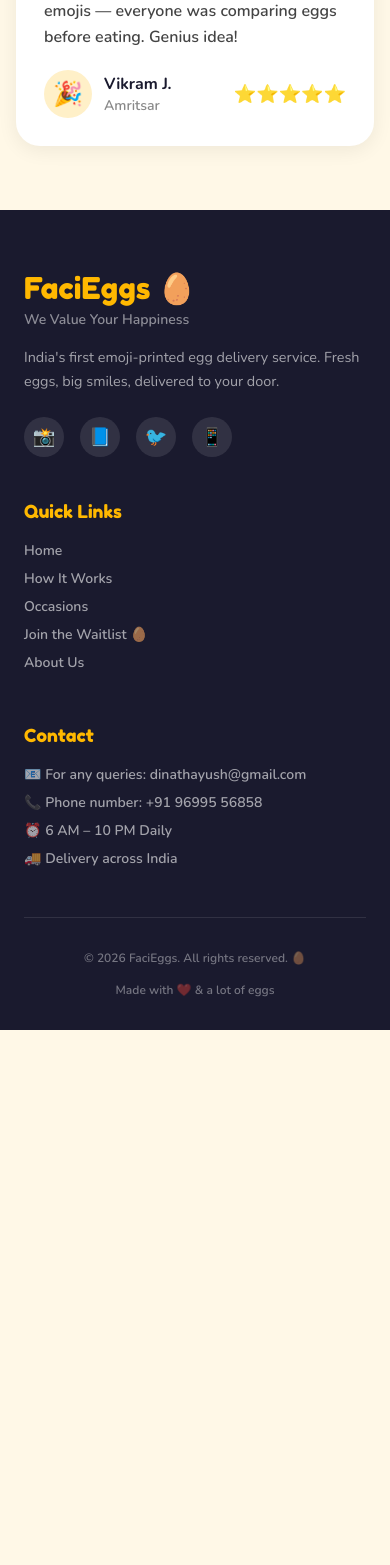
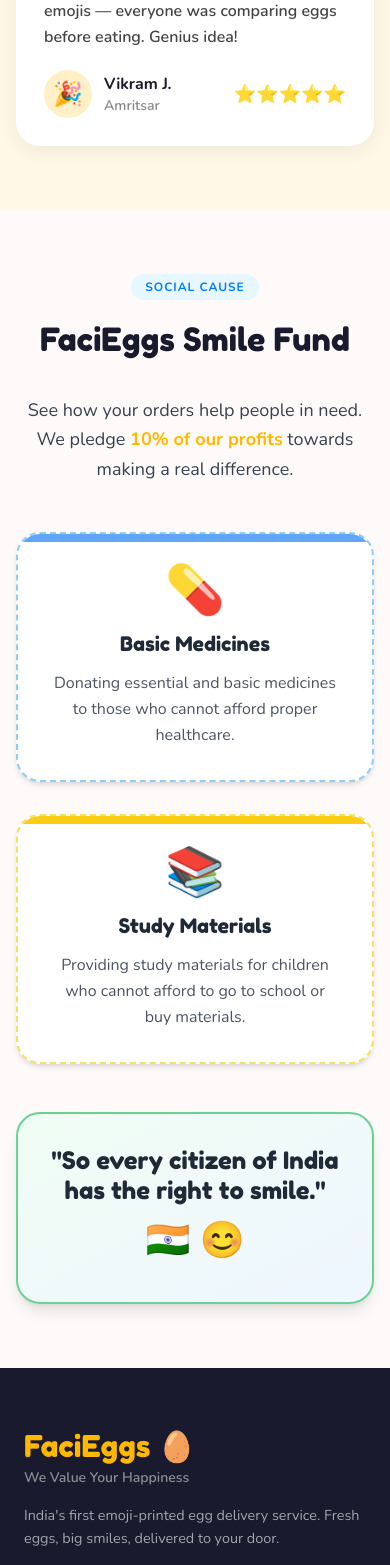
Before and after one commit to ayushkumarrr-1/emojieggs, a Next.js app in the folder emojieggs/: page / in a window 390 px wide. Shown: the part 10139-11704 px from the top of the page. Before the commit the page ends 11169 px from the top, so only its background shows below. Built offline with nearby package versions, Linux system fonts and the light colour scheme.

Commit message:
Add FaciEggs Smile Fund section

```diff
--- a/emojieggs/app/page.tsx
+++ b/emojieggs/app/page.tsx
@@ -7,6 +7,7 @@
 import Testimonials from "@/components/Testimonials";
 import Footer from "@/components/Footer";
 import EggGlider from "@/components/EggGlider";
+import SmileFund from "@/components/SmileFund";
 
 export default function Home() {
   return (
@@ -19,6 +20,7 @@
       <Occasions />
       <Customizer />
       <Testimonials />
+      <SmileFund />
       <Footer />
     </>
   );
--- a/emojieggs/components/Navbar.tsx
+++ b/emojieggs/components/Navbar.tsx
@@ -51,6 +51,7 @@
           <a href="#home" className="font-semibold text-sm transition-colors hover:text-yellow-500" style={{ color: "#1A1A2E" }}>{t.nav.home}</a>
           <a href="#how-it-works" className="font-semibold text-sm transition-colors hover:text-yellow-500" style={{ color: "#1A1A2E" }}>{t.nav.howItWorks}</a>
           <a href="#occasions" className="font-semibold text-sm transition-colors hover:text-yellow-500" style={{ color: "#1A1A2E" }}>{t.nav.occasions}</a>
+          <a href="#smile-fund" className="font-semibold text-sm transition-colors hover:text-yellow-500" style={{ color: "#1A1A2E" }}>Smile Fund</a>
         </div>
 
         {/* Desktop right actions */}
@@ -126,6 +127,7 @@
           <a href="#home" onClick={() => setMenuOpen(false)} className="font-semibold text-sm py-2 px-3 rounded-xl transition-colors hover:bg-yellow-50" style={{ color: "#1A1A2E" }}>{t.nav.home}</a>
           <a href="#how-it-works" onClick={() => setMenuOpen(false)} className="font-semibold text-sm py-2 px-3 rounded-xl transition-colors hover:bg-yellow-50" style={{ color: "#1A1A2E" }}>{t.nav.howItWorks}</a>
           <a href="#occasions" onClick={() => setMenuOpen(false)} className="font-semibold text-sm py-2 px-3 rounded-xl transition-colors hover:bg-yellow-50" style={{ color: "#1A1A2E" }}>{t.nav.occasions}</a>
+          <a href="#smile-fund" onClick={() => setMenuOpen(false)} className="font-semibold text-sm py-2 px-3 rounded-xl transition-colors hover:bg-yellow-50" style={{ color: "#1A1A2E" }}>Smile Fund</a>
           <div className="flex gap-3 mt-1">
             <Link
               href="/mood-predictor"
--- /dev/null
+++ b/emojieggs/components/SmileFund.tsx
@@ -0,0 +1,79 @@
+"use client";
+import { useEffect, useRef } from "react";
+
+export default function SmileFund() {
+  const refs = useRef<(HTMLDivElement | null)[]>([]);
+
+  useEffect(() => {
+    const obs = new IntersectionObserver(
+      (entries) => entries.forEach((e) => { if (e.isIntersecting) e.target.classList.add("visible"); }),
+      { threshold: 0.1 }
+    );
+    refs.current.forEach((r) => r && obs.observe(r));
+    return () => obs.disconnect();
+  }, []);
+
+  return (
+    <section className="py-16 md:py-24 bg-[#FFFAFA]" id="smile-fund">
+      <div className="max-w-5xl mx-auto px-4 md:px-6 text-center">
+        <span className="badge" style={{ background: "#E6F7FF", color: "#007BFF" }}>Social Cause</span>
+        <h2 className="font-display mt-4 mb-8" style={{ fontSize: "clamp(2rem,4vw,2.5rem)", color: "#1A1A2E" }}>
+          FaciEggs Smile Fund
+        </h2>
+
+        <div className="max-w-3xl mx-auto mb-12">
+          <p className="text-lg md:text-xl font-medium text-gray-700 leading-relaxed mb-4">
+            See how your orders help people in need. We pledge <strong style={{ color: "#FFB800" }}>10% of our profits</strong> towards making a real difference.
+          </p>
+        </div>
+
+        <div className="grid grid-cols-1 md:grid-cols-2 gap-8 mb-12">
+          {/* Card 1 */}
+          <div
+            ref={(el) => { refs.current[0] = el; }}
+            className="reveal p-8 rounded-3xl bg-white flex flex-col items-center justify-center text-center shadow-md relative overflow-hidden"
+            style={{
+              border: "2px dashed #90CDF4",
+              transitionDelay: "0s",
+            }}
+          >
+            <div className="absolute top-0 left-0 w-full h-2 bg-blue-400"></div>
+            <div className="text-5xl mb-4 transition-transform hover:scale-110 duration-300">💊</div>
+            <h3 className="font-display text-xl mb-3 text-gray-800">Basic Medicines</h3>
+            <p className="text-base font-medium text-gray-600 leading-relaxed">
+              Donating essential and basic medicines to those who cannot afford proper healthcare.
+            </p>
+          </div>
+
+          {/* Card 2 */}
+          <div
+            ref={(el) => { refs.current[1] = el; }}
+            className="reveal p-8 rounded-3xl bg-white flex flex-col items-center justify-center text-center shadow-md relative overflow-hidden"
+            style={{
+              border: "2px dashed #F6E05E",
+              transitionDelay: "0.15s",
+            }}
+          >
+            <div className="absolute top-0 left-0 w-full h-2 bg-yellow-400"></div>
+            <div className="text-5xl mb-4 transition-transform hover:scale-110 duration-300">📚</div>
+            <h3 className="font-display text-xl mb-3 text-gray-800">Study Materials</h3>
+            <p className="text-base font-medium text-gray-600 leading-relaxed">
+              Providing study materials for children who cannot afford to go to school or buy materials.
+            </p>
+          </div>
+        </div>
+
+        <div
+          ref={(el) => { refs.current[2] = el; }}
+          className="reveal bg-gradient-to-br from-green-50 to-blue-50 p-8 rounded-3xl mx-auto max-w-3xl shadow-lg relative overflow-hidden"
+          style={{ border: "2px solid #68D391", transitionDelay: "0.3s" }}
+        >
+          <p className="font-display text-2xl md:text-3xl mb-4 text-gray-800 leading-tight">
+            "So every citizen of India has the right to smile."
+          </p>
+          <div className="mt-6 text-4xl animate-bounce">🇮🇳 😊</div>
+        </div>
+      </div>
+    </section>
+  );
+}
```
